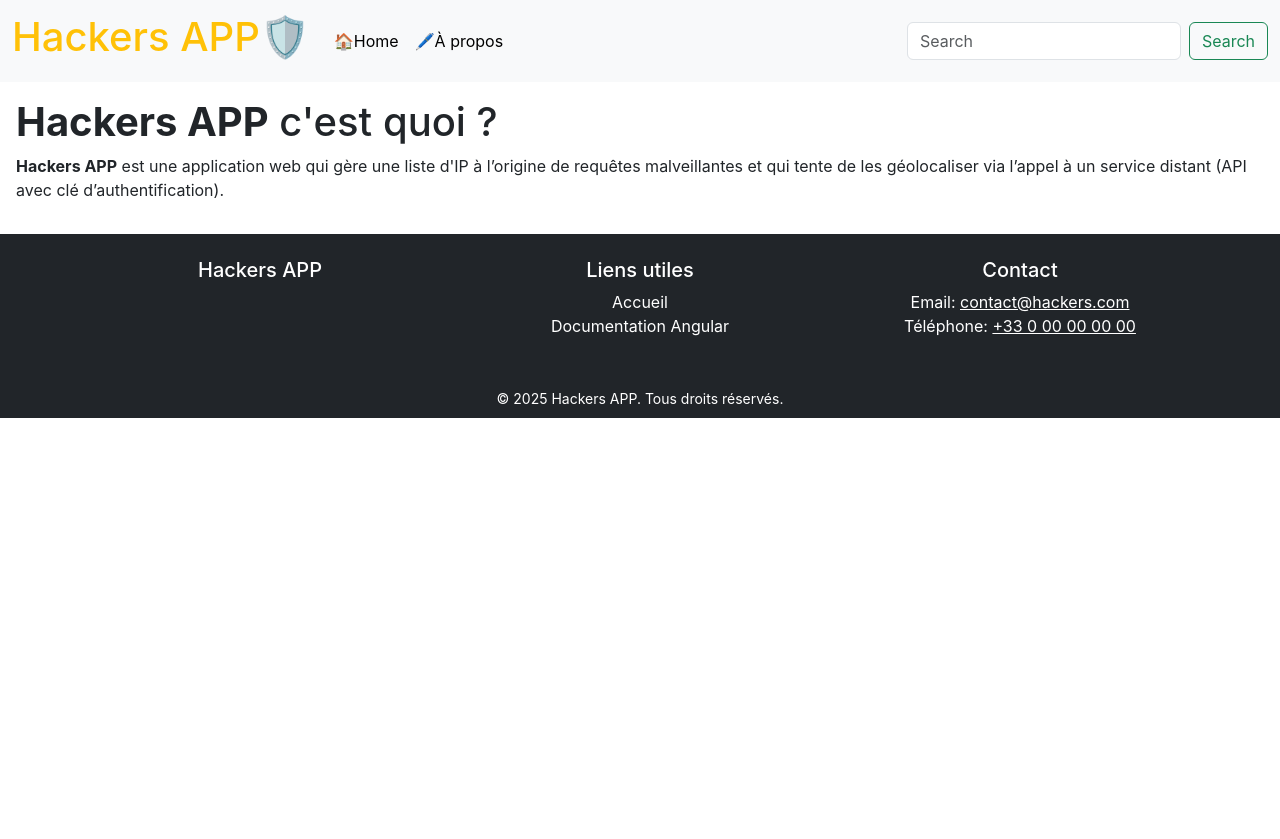
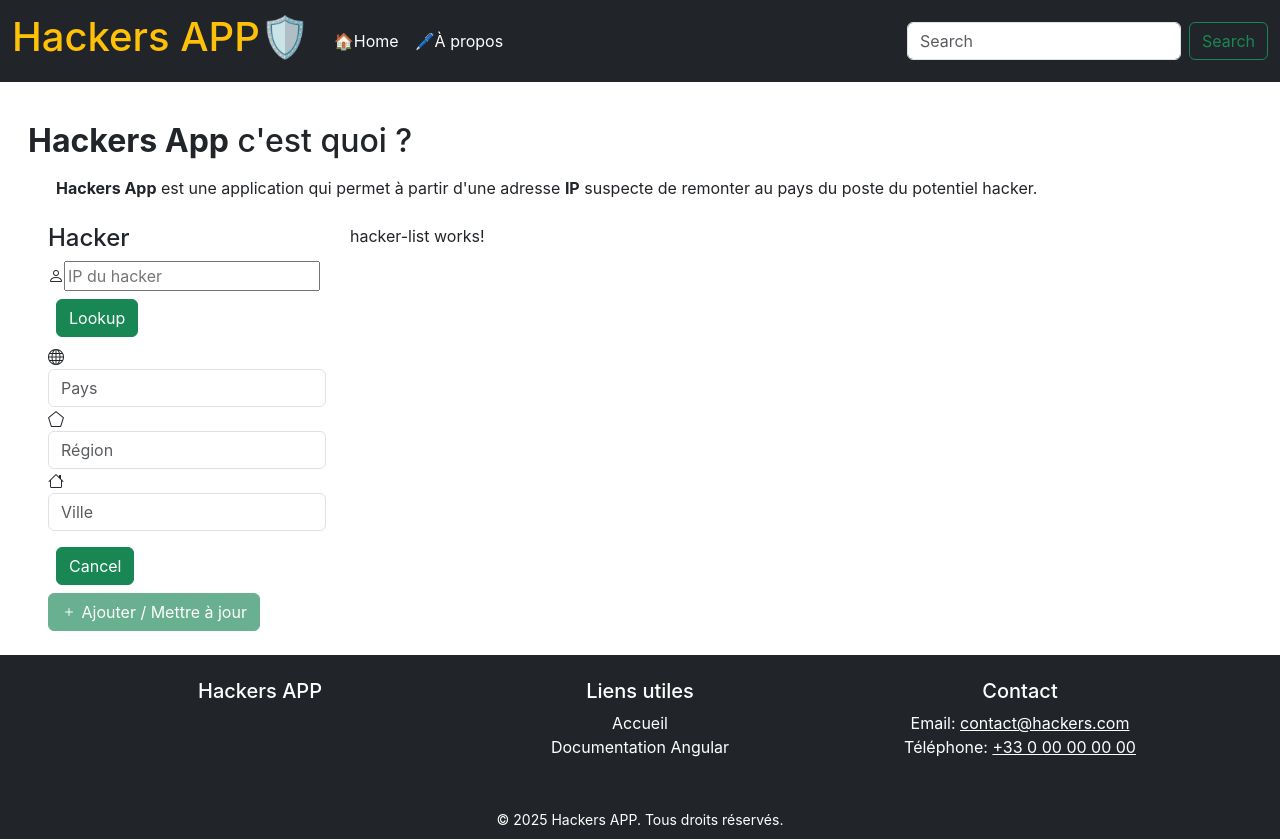
Before and after one commit to FilloyLuca/Hackers_Angular, an Angular app: page / in a window 1280 px wide. Before the commit the page ends 800 px from the top, so only its background shows below. Built offline with nearby package versions, Linux system fonts and the light colour scheme.

Commit message:
Affichage hackers + resolution probleme affichage des icons

```diff
--- a/angular.json
+++ b/angular.json
@@ -37,6 +37,7 @@
             ],
             "styles": [
               "node_modules/bootstrap/dist/css/bootstrap.min.css",
+              "node_modules/bootstrap-icons/font/bootstrap-icons.css",
               "src/styles.css"
             ]
           },
--- /dev/null
+++ b/src/app/component/hacker-form/hacker-form.html
@@ -0,0 +1,39 @@
+<div>
+    <h4>Hacker</h4>
+    <form [formGroup]="hackerForm" (ngSubmit)="onSubmit()">
+        <div class="form-group">
+            <i class="bi bi-person"></i>
+            <input class="d-inline" formControlName="ip"  placeholder="IP du hacker" required>
+            <button type="button" class="btn btn-success m-2 d-inline">Lookup</button>
+        </div>
+        <div class="form-group">
+            <i class="bi bi-globe"></i>
+            <input class="form-control" formControlName="countryName" placeholder="Pays" required>
+        </div>
+        <div class="form-group">
+            <i class="bi bi-pentagon"></i>
+            <input class="form-control" formControlName="regionName" placeholder="Région" required>
+        </div>
+        <div class="form-group">
+            <i class="bi bi-house"></i>
+            <input class="form-control" formControlName="city" placeholder="Ville" required>
+        </div>
+        <div class="form-group visually-hidden">
+            <i class="bi bi-person"></i>
+            <input class="form-control" formControlName="id" placeholder="id">
+        </div>
+        <div class="form-group pt-2">
+
+            <div class="form-group float-end">
+                <button type="button" class="btn btn-success m-2" (click)="clear()">
+                    Cancel</button>
+                <button type="submit" class="btn btn-success" [disabled]="hackerForm.invalid">
+                    <span>
+                        <i class="bi bi-plus"></i>
+                        Ajouter / Mettre à jour
+                    </span>
+                </button>
+            </div>
+        </div>
+    </form>
+</div>
--- /dev/null
+++ b/src/app/component/hacker-form/hacker-form.ts
@@ -0,0 +1,32 @@
+import { Component } from '@angular/core';
+import { FormControl, FormGroup } from '@angular/forms';
+import { Hacker } from '../../models/Hackers'; //'src/app/models/Hacker'
+
+@Component({
+  selector: 'app-hacker-form',
+  standalone: false,
+  templateUrl: './hacker-form.html',
+  styleUrl: './hacker-form.css',
+})
+export class HackerForm {
+  hacker: Hacker = new Hacker('', '', '', '')
+
+  hackerForm = new FormGroup({
+    ip: new FormControl(''),
+    countryName: new FormControl(''),
+    regionName: new FormControl(''),
+    city: new FormControl(''),
+    id: new FormControl(undefined)
+  })
+
+  onSubmit() {
+    console.log("Submit")
+    console.log(this.hackerForm.value)
+  }
+  clear() {
+    this.hackerForm.controls.ip.setValue("103.125.234.210")
+    console.log("cancel")
+    console.log(this.hackerForm.value)
+  }
+
+}
--- /dev/null
+++ b/src/app/component/hacker-list/hacker-list.html
@@ -0,0 +1 @@
+<p>hacker-list works!</p>
--- a/src/app/component/header/header.html
+++ b/src/app/component/header/header.html
@@ -1,4 +1,4 @@
-<nav class="navbar navbar-expand-xl navbar-light bg-light">
+<nav class="navbar navbar-expand-xl navbar-light bg-dark">
     <div class="container-fluid">
         <a class="navbar-brand" href="#">
             <h1 class="text-warning">Hackers APP🛡️</h1>
@@ -10,10 +10,10 @@
         <div class="collapse navbar-collapse" id="navbarSupportedContent">
             <ul class="navbar-nav me-auto mb-2 mb-lg-0">
                 <li class="nav-item">
-                    <a class="nav-link active" aria-current="page" href="#">🏠Home</a>
+                    <a class="nav-link active text-white" aria-current="page" href="#">🏠Home</a>
                 </li>
                 <li class="nav-item">
-                    <a class="nav-link active" routerLink="about">🖊️À propos</a>
+                    <a class="nav-link active text-white" routerLink="about">🖊️À propos</a>
                 </li>
             </ul>
             <form class="d-flex">
--- a/src/app/component/home/home.html
+++ b/src/app/component/home/home.html
@@ -1,8 +1,24 @@
-<h1 class="titre-gauche">
-    <strong>Hackers APP</strong> c'est quoi ?
-</h1>
-<p>
-    <strong>Hackers APP</strong> est une application web qui gère une liste d'IP à l’origine de requêtes
-    malveillantes et qui tente de les géolocaliser via l’appel à un service distant (API avec clé
-    d’authentification).
-</p>
+<div class="container-fluid">
+    <div class="row mt-4">
+        <div>
+            <h2><b>Hackers App</b> c'est quoi ?</h2>
+        </div>
+        <div class="row mt-2 ms-3">
+            <p>
+                <b>Hackers App</b> est une application qui permet à partir d'une adresse
+                <b>IP</b> suspecte de remonter au pays du poste du potentiel hacker.
+            </p>
+        </div>
+    </div>
+    <div class="container-fluid">
+        <div class="w-100 p-2 ">
+            <div class="row">
+                <div class="col-md-3">
+                    <app-hacker-form></app-hacker-form>
+                </div>
+                <div class="col-md-9">
+                    <app-hacker-list></app-hacker-list>
+                </div>
+            </div>
+        </div>
+    </div>
```
Also changed, not shown: src/app/app-module.ts (+8 -2 lines), src/app/component/hacker-list/hacker-list.ts (added, +11 -0 lines), src/app/component/hacker-form/hacker-form.css (added), src/app/component/hacker-list/hacker-list.css (added), 2 other files (tests, documents, lock files or other folders).
